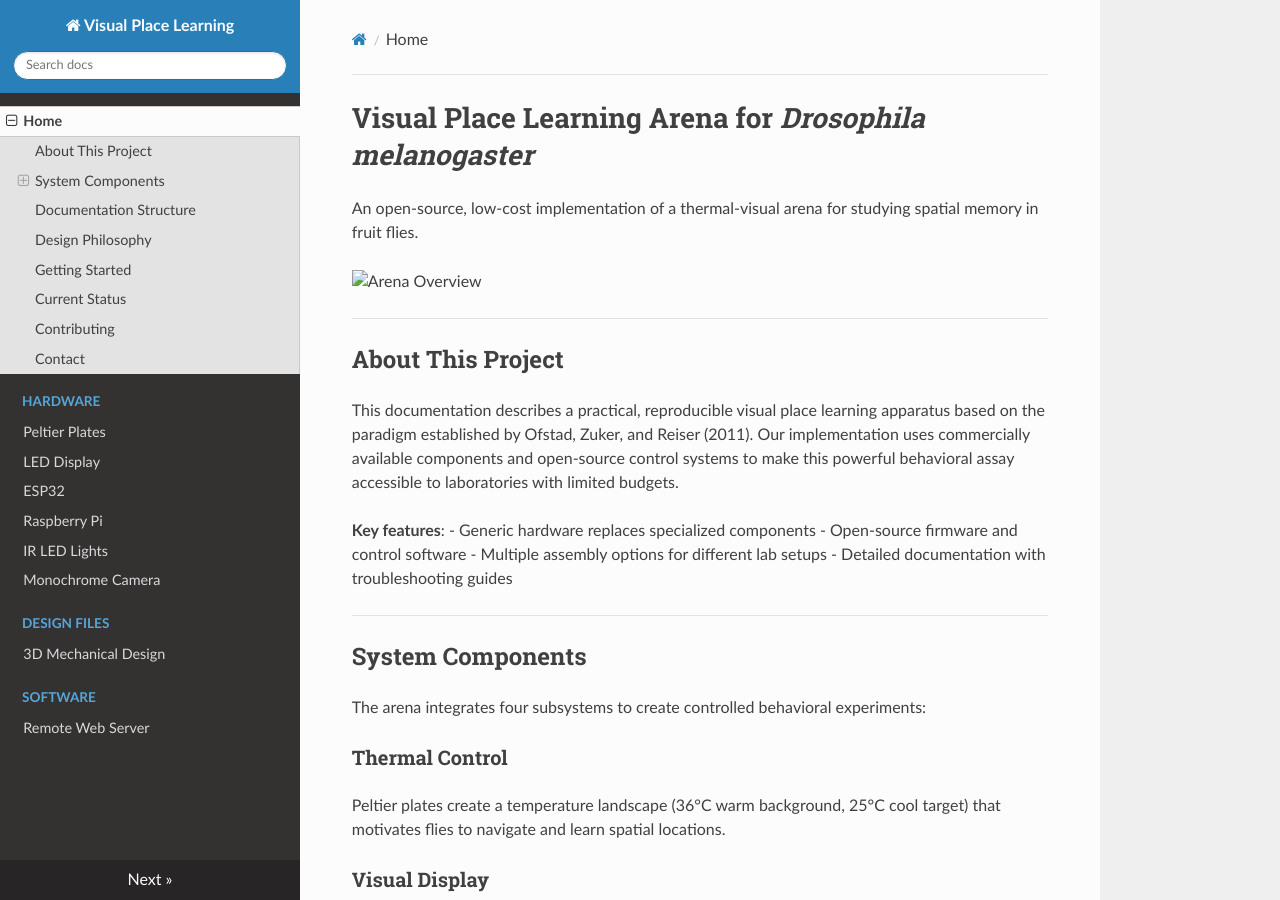
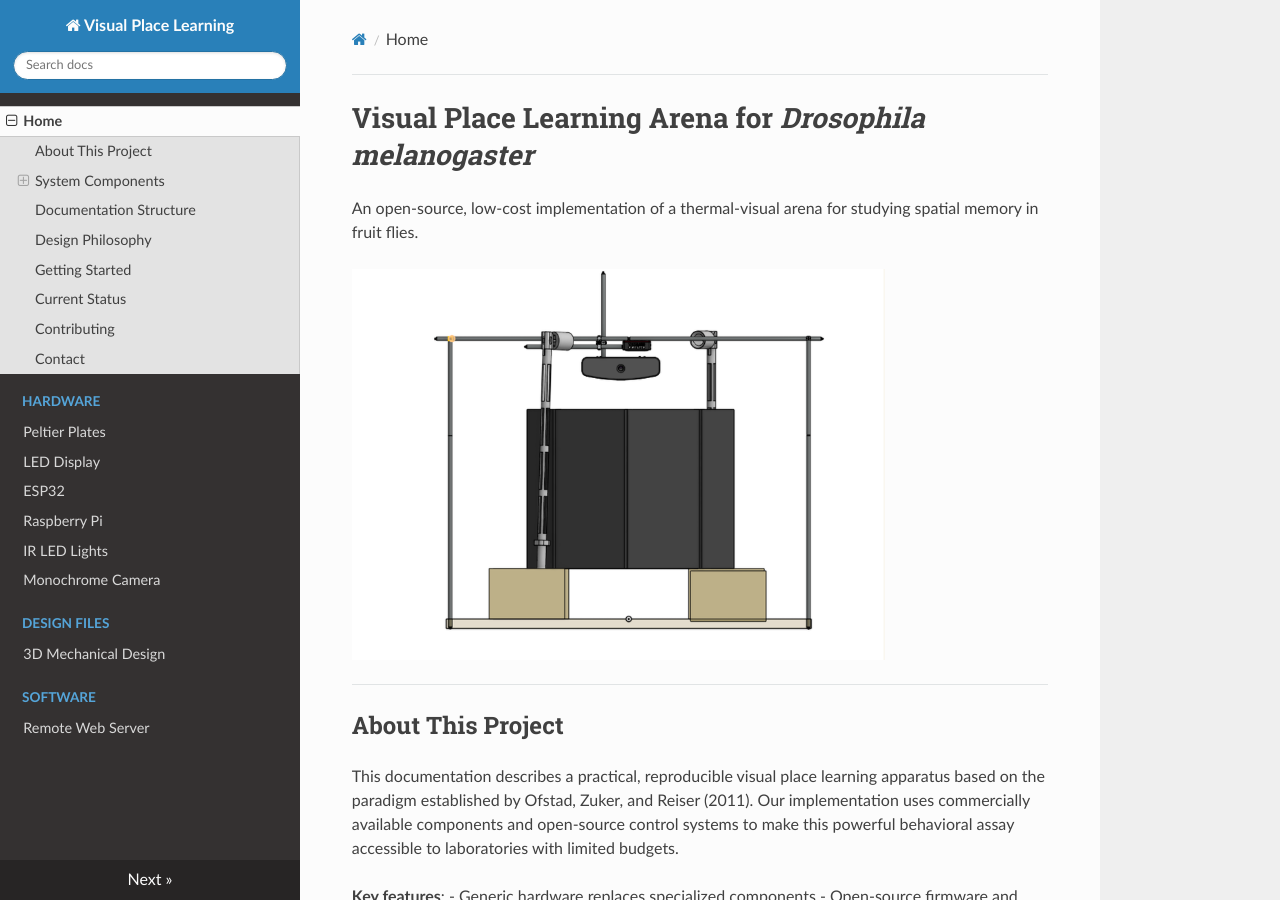
Before and after one commit to ajadismail2/Visual-place-learning, an MkDocs documentation site: the page built from docs/index.md, in a window 1280 px wide and 900 px high. Built offline with MkDocs 1.6.1, drawn with Linux system fonts in a browser that asks for light colours; nearby versions of some CDN libraries.

Commit message:
Update index.md

```diff
--- a/docs/index.md
+++ b/docs/index.md
@@ -2,7 +2,7 @@
 
 An open-source, low-cost implementation of a thermal-visual arena for studying spatial memory in fruit flies.
 
-![Arena Overview](images/full.png)
+![Arena Overview](/hardware/images/full.png)
 
 
 ---
```
